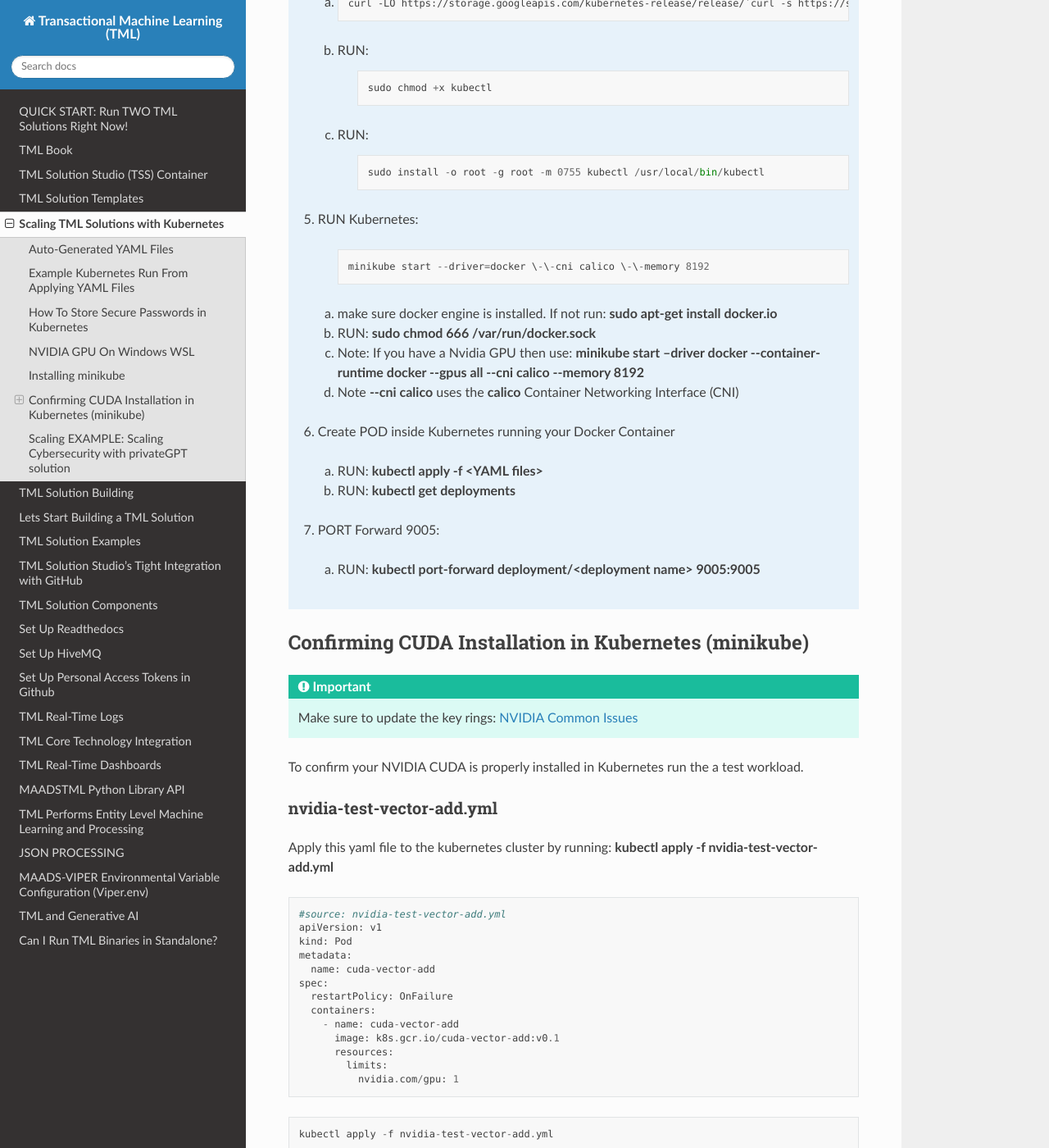
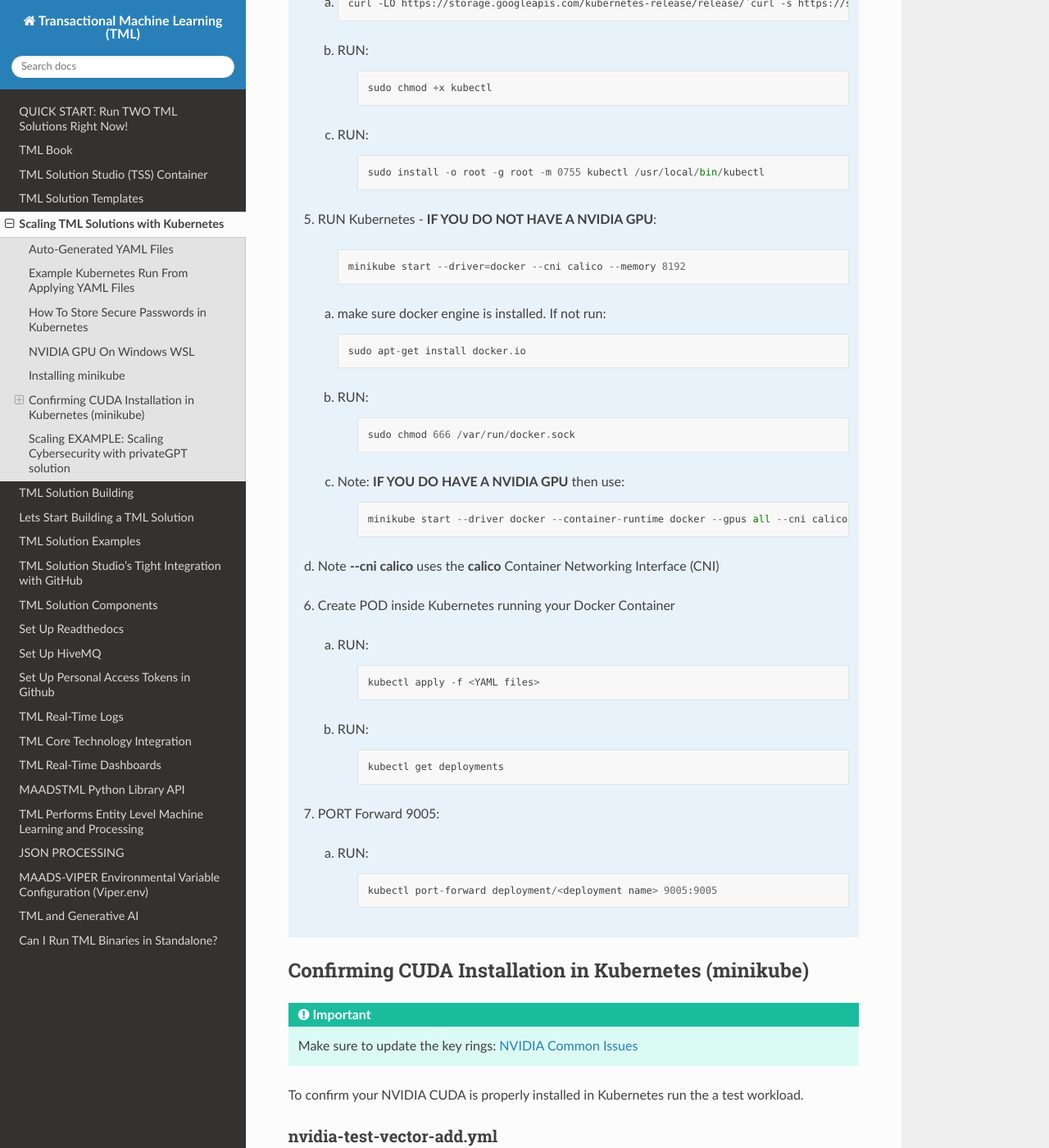
Before and after one commit to smaurice101/readthedocs, a Sphinx documentation site: the page built from docs/source/kube.rst, in a window 1280 px wide and 1400 px high, scrolled down 6190 px. Shown: the whole window at 82% size. Built offline with Sphinx 7.4.7 and the Read the Docs theme 3.1.0, drawn with Linux system fonts in a browser that asks for light colours.

Commit message:
Update kube.rst

```diff
--- a/docs/source/kube.rst
+++ b/docs/source/kube.rst
@@ -272,23 +272,51 @@
 
                   sudo install -o root -g root -m 0755 kubectl /usr/local/bin/kubectl
 
-      5.	RUN Kubernetes:
+      5.	RUN Kubernetes - **IF YOU DO NOT HAVE A NVIDIA GPU**:
 
               .. code-block::
 
-                  minikube start --driver=docker \-\-cni calico \-\-memory 8192
+                  minikube start --driver=docker --cni calico --memory 8192
 
-       a. make sure docker engine is installed. If not run: **sudo apt-get install docker.io**
-       b. RUN: **sudo chmod 666 /var/run/docker.sock**
-       c. Note: If you have a Nvidia GPU then use: **minikube start --driver docker \-\-container-runtime docker \-\-gpus all \-\-cni calico \-\-memory 8192**
-       d. Note **\-\-cni calico** uses the **calico** Container Networking Interface (CNI)
+       a. make sure docker engine is installed. If not run:
+
+          .. code-block::
+
+              sudo apt-get install docker.io
+
+       b. RUN:
+
+              .. code-block::
+
+                  sudo chmod 666 /var/run/docker.sock
+
+       c. Note:  **IF YOU DO HAVE A NVIDIA GPU** then use:
+
+             .. code-block::
+
+                 minikube start --driver docker --container-runtime docker --gpus all --cni calico --memory 8192
+
+      d. Note **\-\-cni calico** uses the **calico** Container Networking Interface (CNI)
 
       6.	Create POD inside Kubernetes running your Docker Container
-       a. RUN: **kubectl apply -f <YAML files>**
-       b. RUN: **kubectl get deployments**
+       a. RUN:
+
+              .. code-block::
+
+                  kubectl apply -f <YAML files>
+
+       b. RUN:
+
+              .. code-block::
+
+                  kubectl get deployments
 
       7.	PORT Forward 9005:
-       a. RUN: **kubectl port-forward deployment/<deployment name> 9005:9005**
+       a. RUN:
+
+              .. code-block::
+
+                  kubectl port-forward deployment/<deployment name> 9005:9005
 
 Confirming CUDA Installation in Kubernetes (minikube)
 -----------------------------------
```
